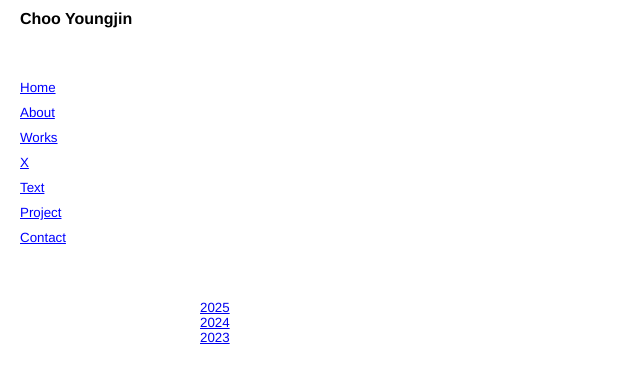
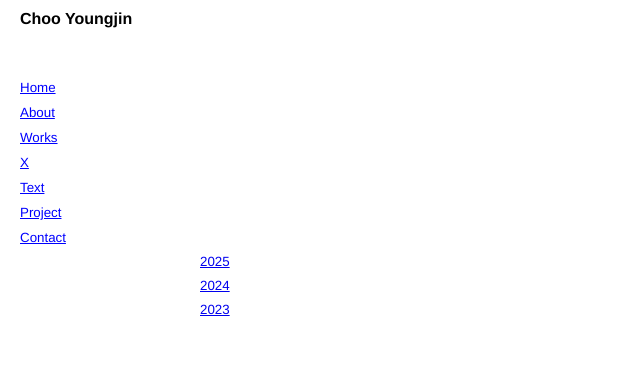
Before and after one commit to chooo1486-spec/Daisyloveschoo, a plain HTML site: page works.html in a window 1280 px wide. Shown: the whole page, without its empty margins (0-640 px from the left). Drawn offline with Linux system fonts and the light colour scheme.

Commit message:
Update works.html

```diff
--- a/works.html
+++ b/works.html
@@ -42,7 +42,8 @@
 
         .content {
             margin-left: 180px;
-            padding-top: 300px; /* 상단 공간 확보 */
+            padding-top: 250px; /* 상단 공간 확보 */
+            line-height: 1.8;
             padding-left: 20px;
         }
         .content p {
```
